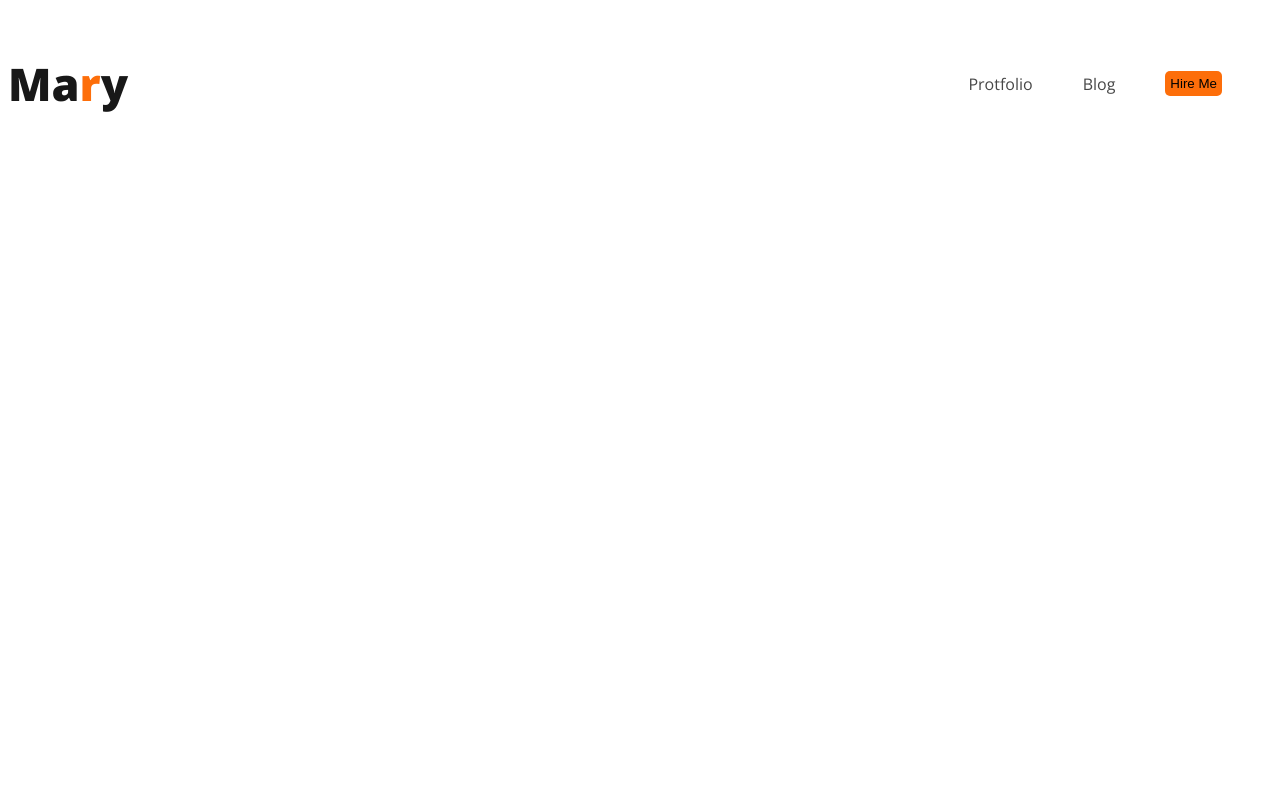
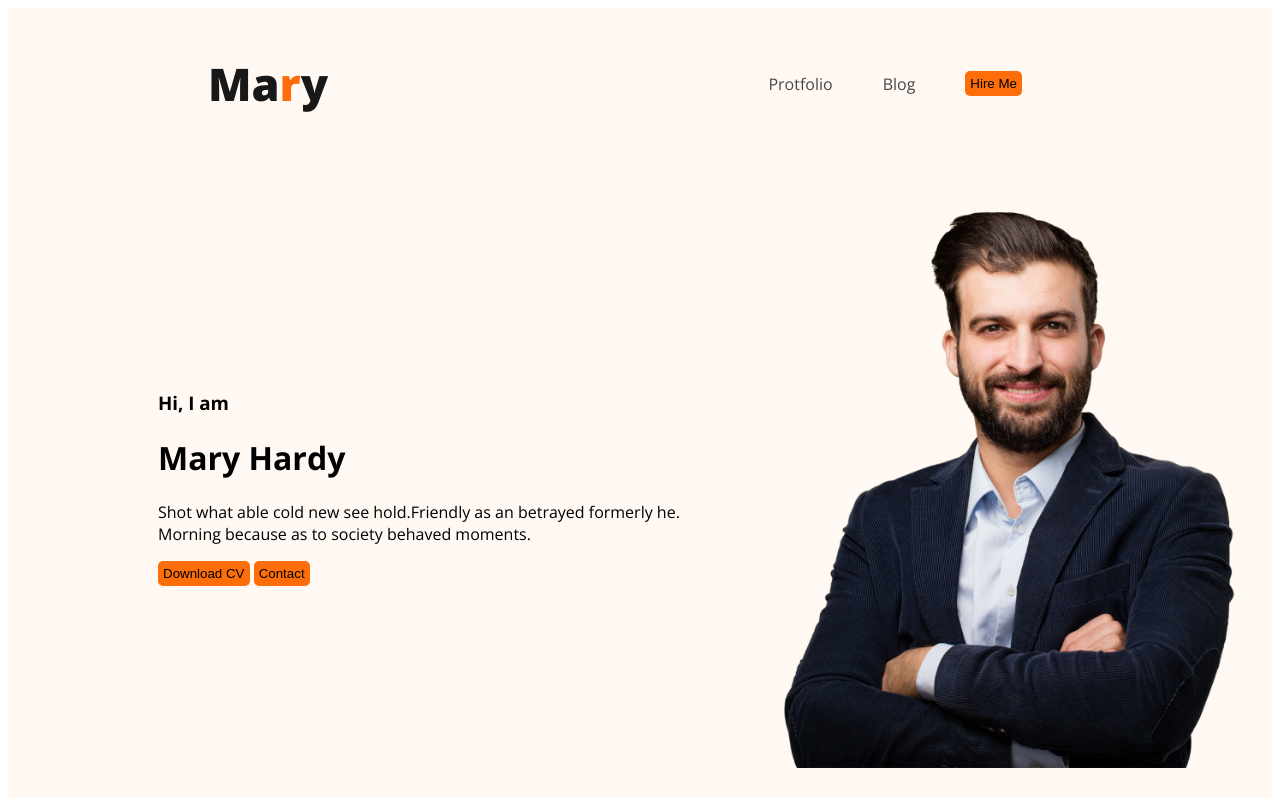
Before and after one commit to tanvirevan/developer-protfolio, a plain HTML site: page index.html in a window 1280 px wide. Drawn offline with nearby package versions, Linux system fonts and the light colour scheme.

Commit message:
Add Banner

```diff
--- a/index.html
+++ b/index.html
@@ -10,15 +10,27 @@
    <link rel="stylesheet" href="style.css">
 </head>
 <body>
-   <header>
+   <header class="header">
       <nav>
          <h3 class="nav-title">Ma<span class="primary-color">r</span>y</h3>
          <ul>
             <li><a href="#">Protfolio</a></li>
             <li><a href="#">Blog</a></li>
-            <li><Button class="Hire-btn">Hire Me</Button></li>
+            <li><Button class="btn-primary">Hire Me</Button></li>
          </ul>
       </nav>
+      <div class="banner">
+         <div class="banner-content">
+            <h3 class="banner-greeting">Hi, I am</h3>
+            <h1 class="banner-title">Mary Hardy</h1>
+            <p>
+               Shot what able cold new see hold.Friendly as an betrayed formerly he. Morning because as to society behaved moments.
+            </p>
+            <button class="btn-primary">Download CV</button>
+            <button class="btn-primary">Contact</button>
+         </div>
+         <img class="profile-pic" src="images/hardy.png" alt="" >
+      </div>
    </header>
    <main>
 
--- a/style.css
+++ b/style.css
@@ -7,7 +7,10 @@ body
    {
       color: #FD6E0A;
    }
-
+.header
+   {
+      background-color: #FFF8F3;
+   }
 /* Navbar Style */
 
 
@@ -16,6 +19,7 @@ nav
       display: flex;
       align-items: center;
       justify-content: space-between;
+      padding: 0px 200px;
    }
 nav>ul
    {
@@ -38,10 +42,20 @@ li a
       text-decoration: none;
       color: #474747;
    }
-.Hire-btn
+.btn-primary
    {
       border-radius: 5px;
       padding:5px;
       border: none;
       background-color: #FD6E0A;
    }
+.banner
+   {
+      padding: 30px 30px 30px 150px;
+      display: flex;
+      align-items: center;
+   }
+.banner .profile-pic
+   {
+      width: 500px;
+   }
```
Also changed, not shown: images/developer.png (added), images/dream-bg.png (deleted), images/exp-bg.png (deleted), images/hardy.png (added), images/header_bg.png (added), images/icons/facebook.png (added), images/icons/insta.png (added), images/icons/js.png (added), images/icons/mongo.png (added), images/icons/nodejs.png (added), images/icons/react.png (added), images/icons/twitter.png (added), images/jhankar.png (deleted), images/jhankar2.png (deleted), 3 more files.
